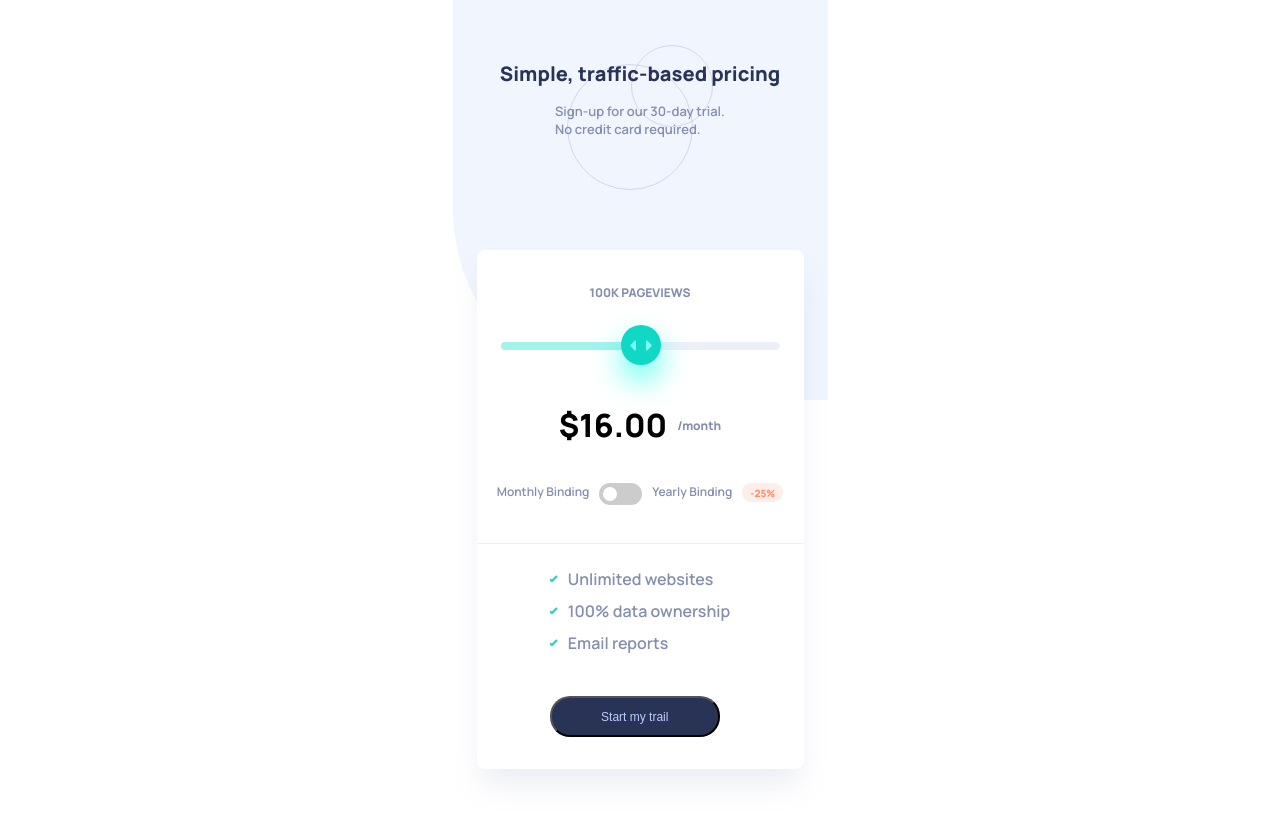
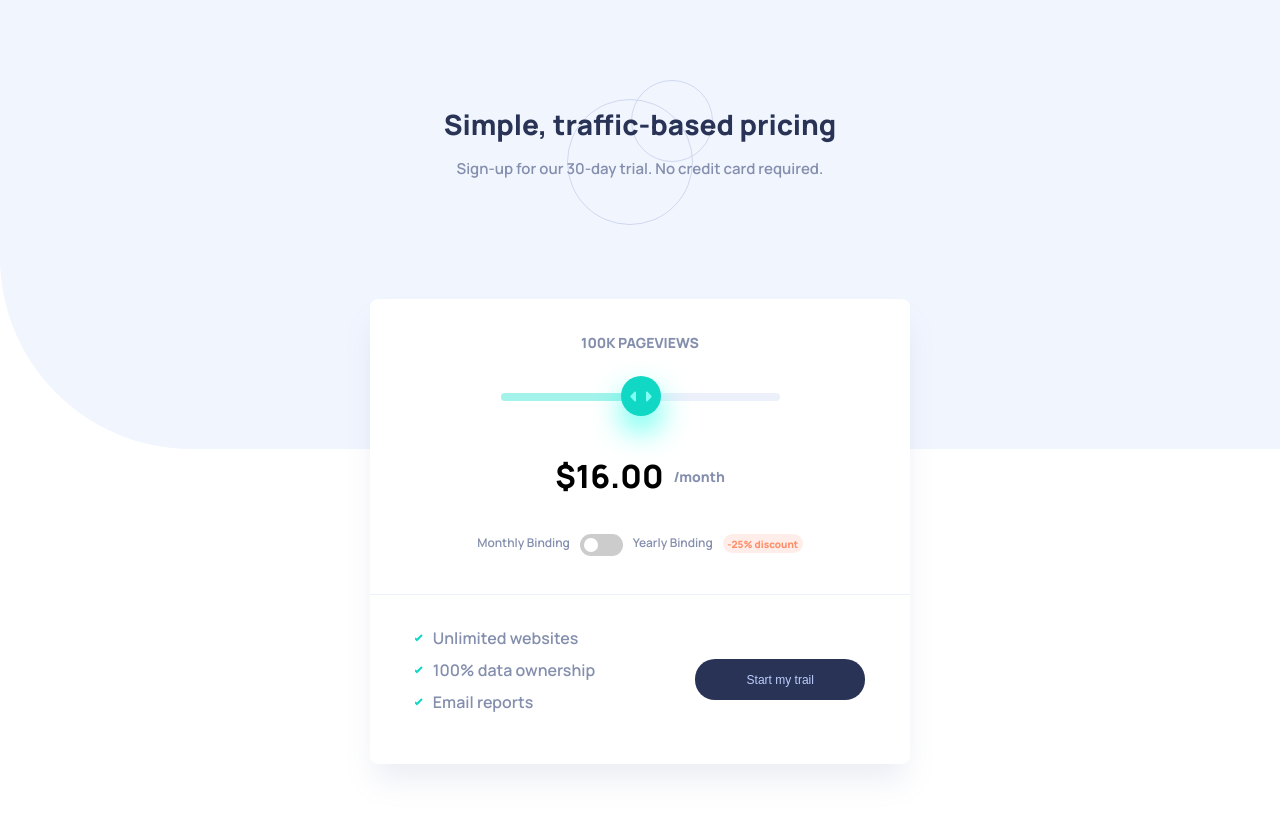
Before and after one commit to Datodia/Interactive-Pricing-Component, a plain HTML site: page index.html in a window 1280 px wide. Drawn offline with Linux system fonts and the light colour scheme.

Commit message:
feat: add responsive

```diff
--- a/index.html
+++ b/index.html
@@ -48,7 +48,7 @@
             </label>
             <p>Yearly Binding</p>
             <div class="perc">
-                <h3>-25%</h3>
+                <h3></h3>
             </div>
         </div>
         <div class="line"></div>
--- a/responsive.css
+++ b/responsive.css
@@ -7,3 +7,68 @@
     margin: 0;
     box-sizing: border-box;
 }
+
+:root {
+    --gray: #848EAD;
+    --black: #293356;
+    --lightBlue: #A4F3EB;
+    --cyan: #10D8C4;
+    --lred: #FF8D68
+}
+
+@media screen and (min-width: 600px) {
+    header {
+        width: 100%;
+        height: 449px;
+        background-image: url(assets/rec-desc.svg);
+    }
+
+    header .header {
+        margin-top: 80px;
+    }
+
+    header .header .title {
+        margin-top: 25px;
+    }
+
+    header .header .title h1 {
+        font-size: 28px;
+    }
+
+    header .header .title p {
+        font-size: 15px;
+        width: 367px;
+    }
+
+    .container {
+        width: 540px;
+    }
+
+    /* .container .price {
+        display: flex;
+    } */
+
+    .container .price p {
+        font-size: 14px;
+    }
+
+    .container .bind .perc {
+        width: 80px;
+        height: 19px;
+    }
+
+    .container .bind .perc h3::before {
+        content: '-25% discount';
+    }
+
+    .container .line {
+        width: 540px;
+    }
+
+    .container .footer {
+        margin-top: 32px;
+        display: flex;
+        gap: 100px;
+        margin-bottom: 32px;
+    }
+}
--- a/style.css
+++ b/style.css
@@ -206,6 +206,10 @@ input:checked+.slider:before {
     color: var(--lred);
 }
 
+.container .bind .perc h3::before {
+    content: "-25%";
+}
+
 .container .line {
     width: 327px;
     height: 1px;
@@ -230,6 +234,12 @@ input:checked+.slider:before {
     background-color: var(--black);
     color: #BECDFF;
     font-size: 12px;
+    border: none;
+}
+
+.container .footer .trail button:hover {
+    background-color: var(--cyan);
+    transition: all .5s;
 }
 
 
@@ -243,8 +253,11 @@ input:checked+.slider:before {
 
 #slider::-webkit-slider-thumb {
     -webkit-appearance: none;
-    width: 10px;
-    height: 10px;
+    width: 40px;
+    height: 40px;
+    display: flex;
+    justify-content: center;
+    align-items: center;
     cursor: pointer;
     z-index: 10;
     position: relative;
@@ -283,4 +296,5 @@ input:checked+.slider:before {
     position: relative;
     top: 41px;
     z-index: 0;
+    cursor: pointer;
 }
```
Also changed, not shown: assets/rec-desc.svg (added).
